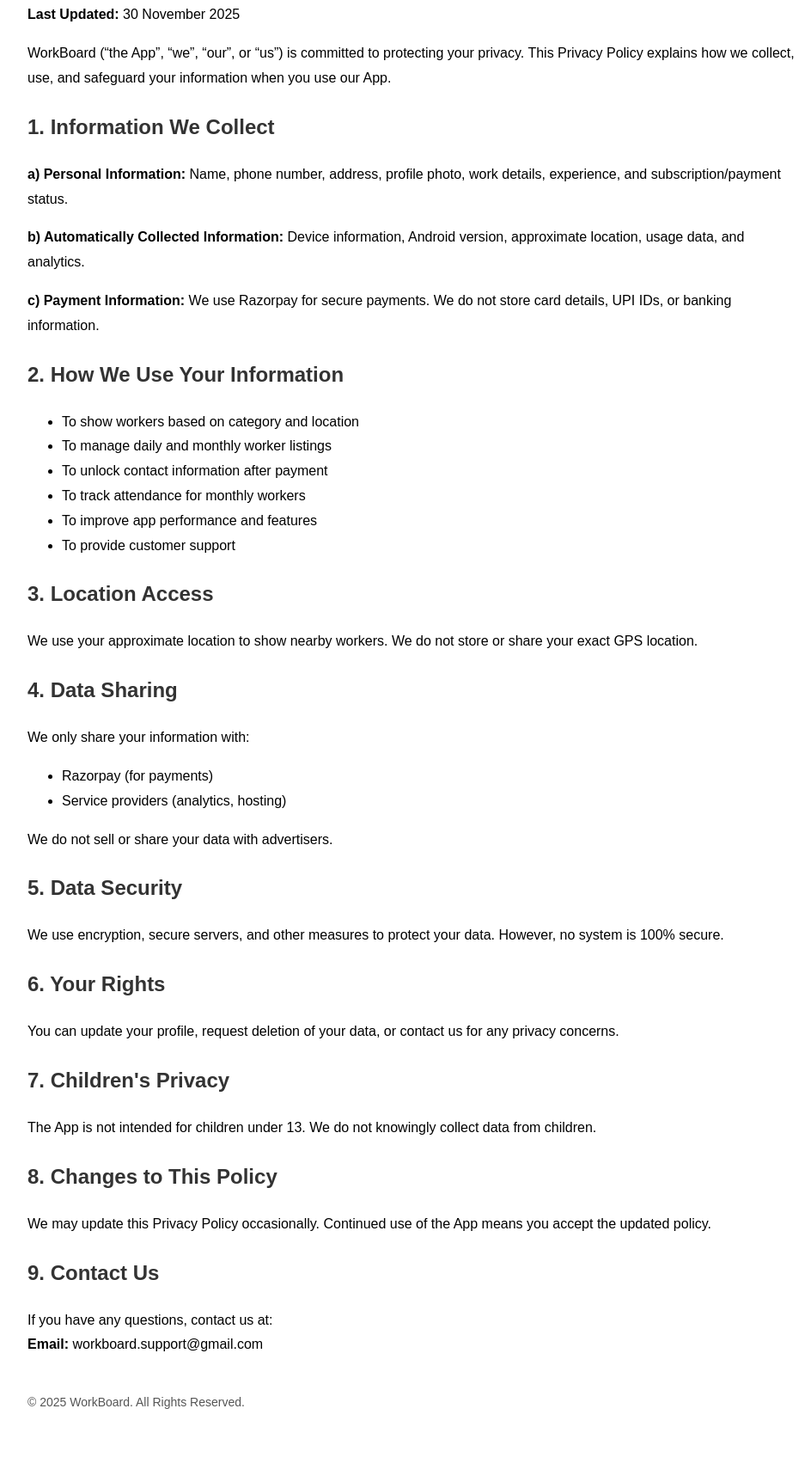
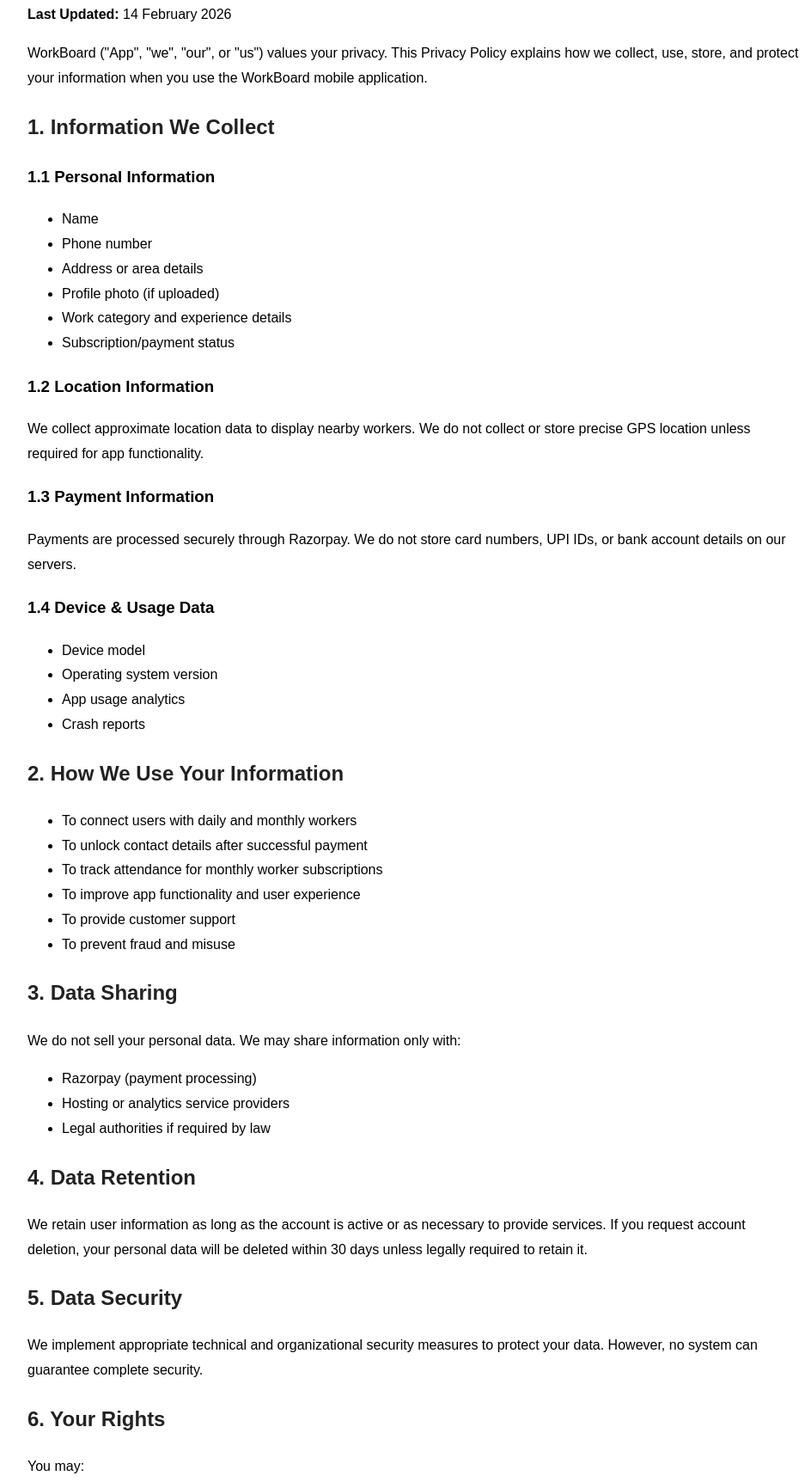
Before and after one commit to gowthamazmeera09/workboard-privacy, a plain HTML site: page privacy-policy.html in a window 1280 px wide. Shown: the part 117-1841 px from the top of the page at 86% size, without its empty margins (158-1102 px from the left). Before the commit the page ends 1795 px from the top, so only its background shows below. Drawn offline with Linux system fonts and the light colour scheme.

Commit message:
Revise privacy policy and update last modified date
Updated privacy policy with new last updated date and revised content.

```diff
--- a/privacy-policy.html
+++ b/privacy-policy.html
@@ -13,7 +13,7 @@
     line-height: 1.8;
 }
 h1, h2 {
-            color: #333;
+    color: #222;
 }
 .footer {
     margin-top: 40px;
@@ -23,53 +23,84 @@
 </style>
 </head>
 <body>
+
 <h1>Privacy Policy for WorkBoard</h1>
-    <p><strong>Last Updated:</strong> 30 November 2025</p>
+<p><strong>Last Updated:</strong> 14 February 2026</p>
 
-    <p>WorkBoard (“the App”, “we”, “our”, or “us”) is committed to protecting your privacy. This Privacy Policy explains how we collect, use, and safeguard your information when you use our App.</p>
+<p>WorkBoard ("App", "we", "our", or "us") values your privacy. This Privacy Policy explains how we collect, use, store, and protect your information when you use the WorkBoard mobile application.</p>
 
 <h2>1. Information We Collect</h2>
-    <p><strong>a) Personal Information:</strong> Name, phone number, address, profile photo, work details, experience, and subscription/payment status.</p>
-    <p><strong>b) Automatically Collected Information:</strong> Device information, Android version, approximate location, usage data, and analytics.</p>
-    <p><strong>c) Payment Information:</strong> We use Razorpay for secure payments. We do not store card details, UPI IDs, or banking information.</p>
+
+<h3>1.1 Personal Information</h3>
+<ul>
+<li>Name</li>
+<li>Phone number</li>
+<li>Address or area details</li>
+<li>Profile photo (if uploaded)</li>
+<li>Work category and experience details</li>
+<li>Subscription/payment status</li>
+</ul>
+
+<h3>1.2 Location Information</h3>
+<p>We collect approximate location data to display nearby workers. We do not collect or store precise GPS location unless required for app functionality.</p>
+
+<h3>1.3 Payment Information</h3>
+<p>Payments are processed securely through Razorpay. We do not store card numbers, UPI IDs, or bank account details on our servers.</p>
+
+<h3>1.4 Device & Usage Data</h3>
+<ul>
+<li>Device model</li>
+<li>Operating system version</li>
+<li>App usage analytics</li>
+<li>Crash reports</li>
+</ul>
 
 <h2>2. How We Use Your Information</h2>
 <ul>
-        <li>To show workers based on category and location</li>
-        <li>To manage daily and monthly worker listings</li>
-        <li>To unlock contact information after payment</li>
-        <li>To track attendance for monthly workers</li>
-        <li>To improve app performance and features</li>
+<li>To connect users with daily and monthly workers</li>
+<li>To unlock contact details after successful payment</li>
+<li>To track attendance for monthly worker subscriptions</li>
+<li>To improve app functionality and user experience</li>
 <li>To provide customer support</li>
+<li>To prevent fraud and misuse</li>
 </ul>
 
-    <h2>3. Location Access</h2>
-    <p>We use your approximate location to show nearby workers. We do not store or share your exact GPS location.</p>
+<h2>3. Data Sharing</h2>
+<p>We do not sell your personal data. We may share information only with:</p>
+<ul>
+<li>Razorpay (payment processing)</li>
+<li>Hosting or analytics service providers</li>
+<li>Legal authorities if required by law</li>
+</ul>
 
-    <h2>4. Data Sharing</h2>
-    <p>We only share your information with:</p>
-    <ul>
-        <li>Razorpay (for payments)</li>
-        <li>Service providers (analytics, hosting)</li>
-    </ul>
-    <p>We do not sell or share your data with advertisers.</p>
+<h2>4. Data Retention</h2>
+<p>We retain user information as long as the account is active or as necessary to provide services. If you request account deletion, your personal data will be deleted within 30 days unless legally required to retain it.</p>
 
 <h2>5. Data Security</h2>
-    <p>We use encryption, secure servers, and other measures to protect your data. However, no system is 100% secure.</p>
+<p>We implement appropriate technical and organizational security measures to protect your data. However, no system can guarantee complete security.</p>
 
 <h2>6. Your Rights</h2>
-    <p>You can update your profile, request deletion of your data, or contact us for any privacy concerns.</p>
+<p>You may:</p>
+<ul>
+<li>Access or update your information</li>
+<li>Request deletion of your account</li>
+<li>Withdraw consent for data processing</li>
+</ul>
 
-    <h2>7. Children's Privacy</h2>
-    <p>The App is not intended for children under 13. We do not knowingly collect data from children.</p>
+<h2>7. Account Deletion</h2>
+<p>You may request account deletion by emailing us at <strong>support@workboardapp.in</strong>. We will process deletion requests within 30 days.</p>
 
-    <h2>8. Changes to This Policy</h2>
-    <p>We may update this Privacy Policy occasionally. Continued use of the App means you accept the updated policy.</p>
+<h2>8. Children's Privacy</h2>
+<p>The App is not intended for children under 13 years of age. We do not knowingly collect personal information from children.</p>
 
-    <h2>9. Contact Us</h2>
-    <p>If you have any questions, contact us at:<br />
-    <strong>Email:</strong> workboard.support@gmail.com</p>
+<h2>9. Changes to This Policy</h2>
+<p>We may update this Privacy Policy periodically. Updates will be posted on this page with a revised date.</p>
 
-    <p class="footer">© 2025 WorkBoard. All Rights Reserved.</p>
+<h2>10. Contact Us</h2>
+<p>If you have any questions regarding this Privacy Policy, contact us at:</p>
+<p><strong>Email:</strong> support@workboardapp.in</p>
+
+<p class="footer">© 2026 WorkBoard. All Rights Reserved.</p>
+
 </body>
 </html>
```
Lines whose indentation alone changed are shown as unchanged.
